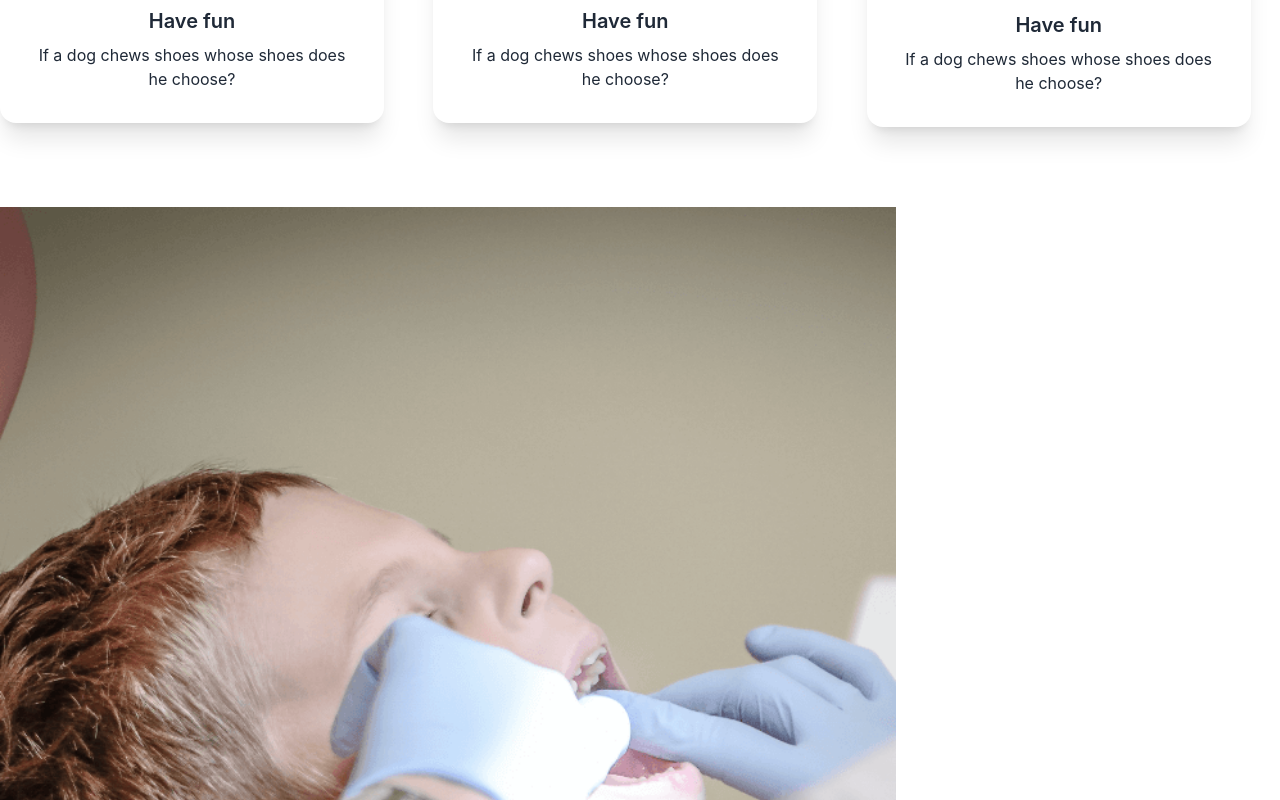
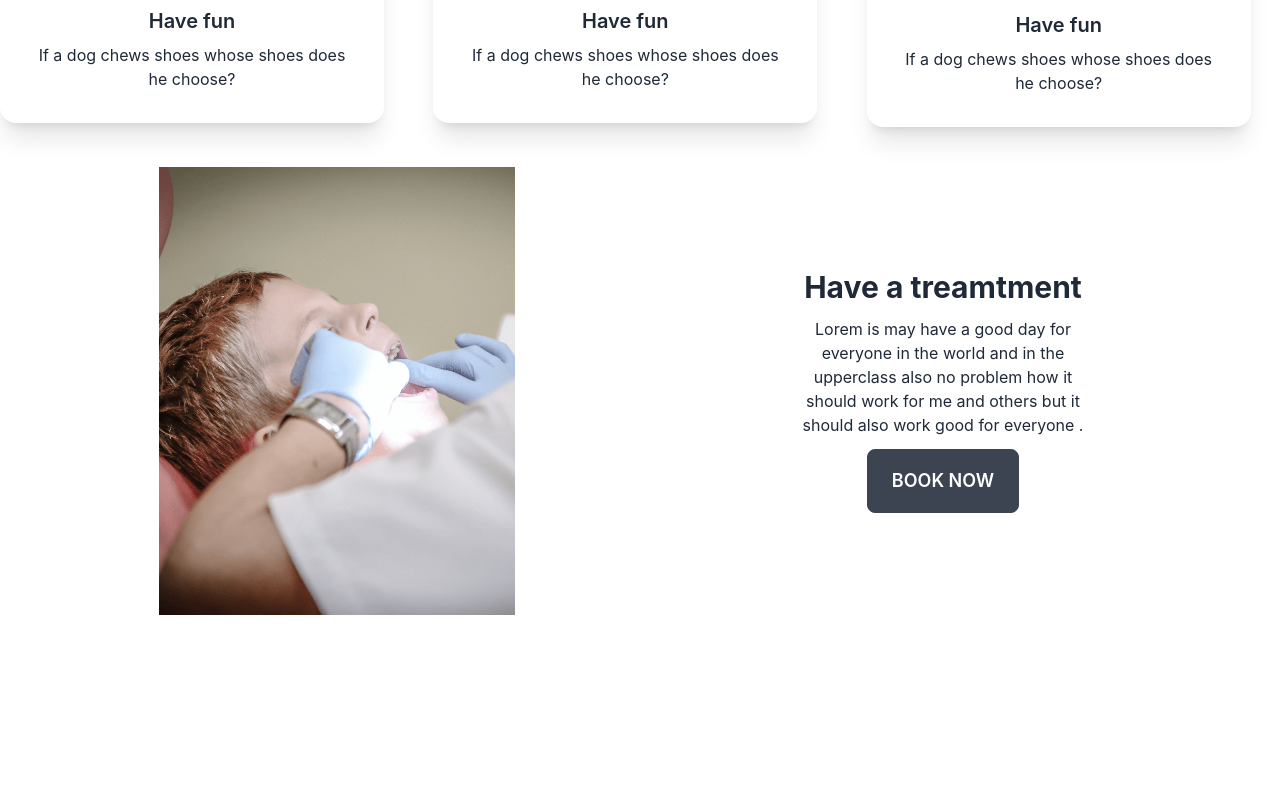
Before and after one commit to mahlilmahee/psychic-doctor01, a React (Create React App) app: page / in a window 1280 px wide. Shown: the part 1360-2160 px from the top of the page. Built offline with nearby package versions, Linux system fonts and the light colour scheme.

Commit message:
serviced

```diff
--- a/src/pages/Home/Shared/Home.js
+++ b/src/pages/Home/Shared/Home.js
@@ -14,7 +14,7 @@ const Home = () => {
            <Services></Services>
            <ServiceCard></ServiceCard>
            <Bigservice></Bigservice>
-           {/* <Doctorman></Doctorman>  */}
+
         </div>
     );
 };
--- a/src/pages/Home/Shared/Service/Bigservice.js
+++ b/src/pages/Home/Shared/Service/Bigservice.js
@@ -2,12 +2,10 @@ import React from 'react';
 import treatment from '../../../../assets/images/treatment.png'
 const Bigservice = () => {
     return (
-
-
-       <div class=' my-20 md:container md:mx-auto mx-auto flex-col lg:flex-row  lg:items-center'>
-        {/* <div class='m-11 '> */}
-            <div class='mx-auto'>
-            <img width='70%' height='70%' src={treatment} alt=""/></div>
+<div class=" mx-auto grid grid-rows-2 lg:grid-cols-2  gap-3  items-center justify-items-center p-10">
+            {/* <div class='mx-auto lg:w-2/4'>  */}
+            <img class='m-0' width='60%' height='50%' src={treatment} alt=""/>
+            {/* </div> */}
         {/* <div class=''>  */}
            <div class='w-2/4'> <h1 class='leading-loose text-3xl font-bold'>Have a treamtment</h1>
             <p>Lorem is may have a good day for everyone in the world and in the upperclass also no problem how it should work for me and others but it should also work good for everyone .</p>
```
